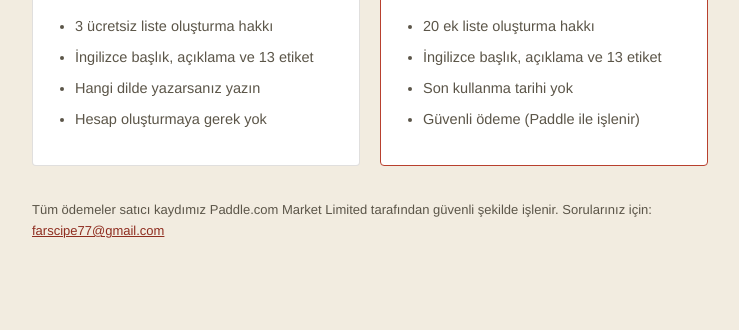
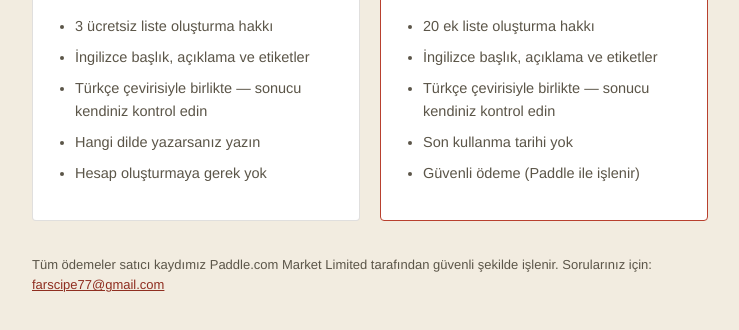
Before and after one commit to AndreyBAM/etsy-ai-tool, a website: page public/pricing.html in a window 1280 px wide. Shown: the part 438-768 px from the top of the page, without its empty margins (270-1009 px from the left). Drawn offline with Linux system fonts and the light colour scheme.

Commit message:
Update pricing.html

```diff
--- a/public/pricing.html
+++ b/public/pricing.html
@@ -73,7 +73,8 @@ padding:26px 24px;
 <div class="plan-desc">Kredi kartı gerekmez</div>
 <ul>
 <li>3 ücretsiz liste oluşturma hakkı</li>
-<li>İngilizce başlık, açıklama ve 13 etiket</li>
+<li>İngilizce başlık, açıklama ve etiketler</li>
+<li>Türkçe çevirisiyle birlikte — sonucu kendiniz kontrol edin</li>
 <li>Hangi dilde yazarsanız yazın</li>
 <li>Hesap oluşturmaya gerek yok</li>
 </ul>
@@ -85,7 +86,8 @@ padding:26px 24px;
 <div class="plan-desc">Tek seferlik ödeme</div>
 <ul>
 <li>20 ek liste oluşturma hakkı</li>
-<li>İngilizce başlık, açıklama ve 13 etiket</li>
+<li>İngilizce başlık, açıklama ve etiketler</li>
+<li>Türkçe çevirisiyle birlikte — sonucu kendiniz kontrol edin</li>
 <li>Son kullanma tarihi yok</li>
 <li>Güvenli ödeme (Paddle ile işlenir)</li>
 </ul>
```
